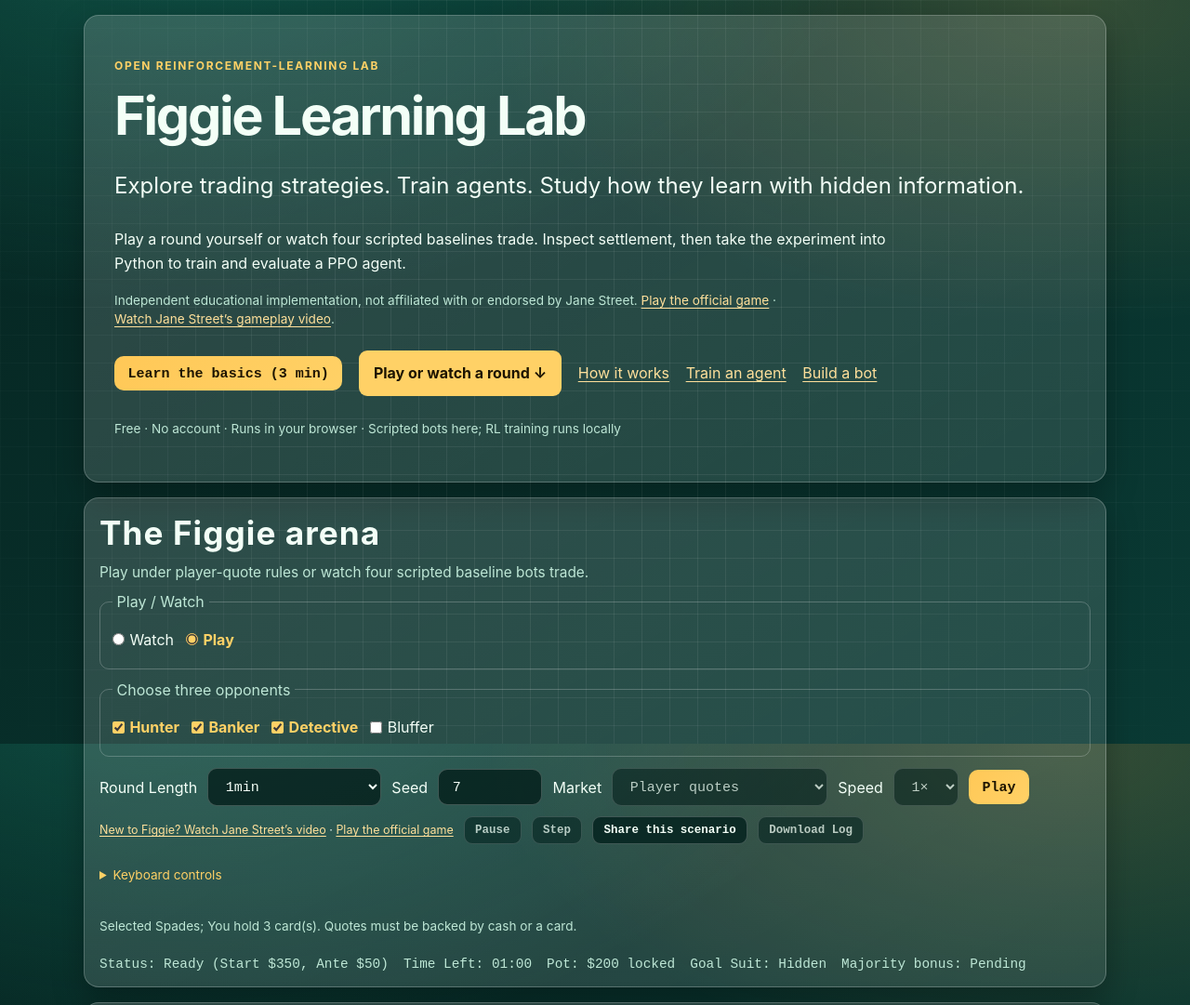
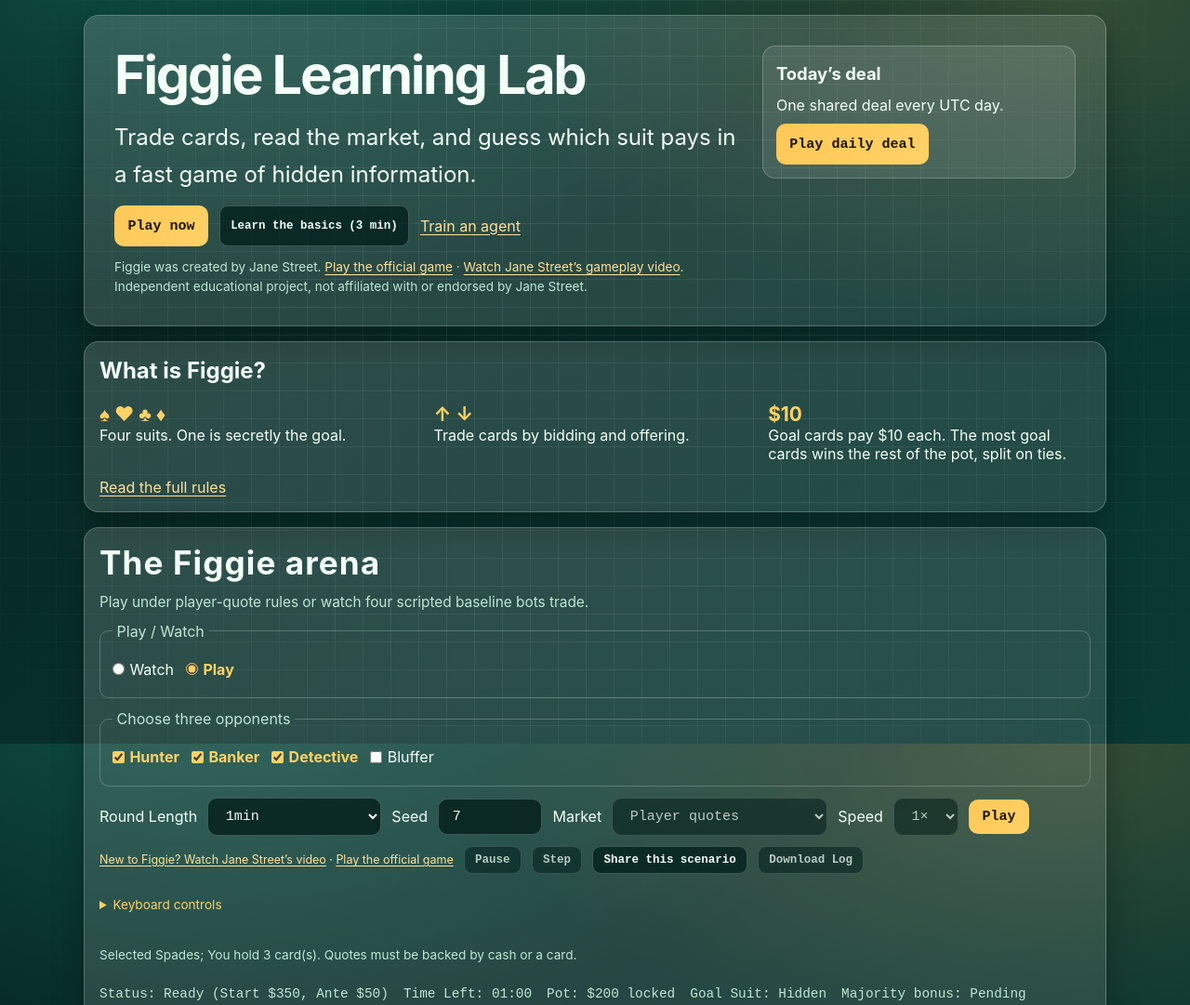
Before and after one commit to riversandrew36/figgie-rl, a website: page figgie_rl/arena/figgie_play.html in a window 1280 px wide. Shown: the top 1081 px of the page at 93% size. Drawn offline with Linux system fonts and the light colour scheme.

Commit message:
Put Play and learning paths first on the front page

```diff
--- a/figgie_rl/arena/figgie_arena.css
+++ b/figgie_rl/arena/figgie_arena.css
@@ -505,3 +505,21 @@ summary { cursor: pointer; padding: 0.8rem 0; color: var(--accent); }
   #coachTradeCards dt { color: var(--muted); }
   #coachTradeCards dd { margin: 0; text-align: right; }
 }
+
+.intro { display: grid; grid-template-columns: minmax(0, 2fr) minmax(14rem, 1fr); gap: 0.75rem 1.5rem; }
+.intro h1 { margin-top: 0; }
+.intro .lead { margin: 0; }
+.intro .entry-links { margin: 0.85rem 0 0; gap: 0.5rem 0.75rem; }
+.intro .entry-links > *, .daily-card button { display: inline-flex; align-items: center; min-height: 44px; }
+.intro .attribution { grid-column: 1 / -1; margin: 0; }
+.daily-card { align-self: start; padding: 0.85rem; background: var(--surface); border: 1px solid var(--line); border-radius: 14px; }
+.daily-card h2, .daily-card p { margin: 0 0 0.4rem; }
+.daily-card h2 { font-size: 1.15rem; }
+.figgie-quick { padding: 1rem; }
+.figgie-quick h2 { margin-top: 0; }
+.figgie-quick ul { display: grid; grid-template-columns: repeat(3, 1fr); gap: 0.8rem; list-style: none; padding: 0; }
+.figgie-quick li span { display: block; color: var(--accent); font-weight: 700; font-size: 1.3rem; }
+@media (max-width: 599px) {
+  .intro, .figgie-quick ul { grid-template-columns: 1fr; }
+  .intro .lead { font-size: 1rem; }
+}
--- a/figgie_rl/arena/figgie_lessons.js
+++ b/figgie_rl/arena/figgie_lessons.js
@@ -428,6 +428,21 @@ const arenaTeaching = (() => {
     showStep();
   }
 
+  function startFrontRound(seed) {
+    if (step >= 0) stopTutorial();
+    else if (game.running) playBtn.click();
+    playModeInput.checked = true;
+    watchModeInput.checked = false;
+    durationSelect.value = "60000";
+    seedInput.value = seed;
+    BOT_NAMES.forEach((name, index) => { byId("opponent" + name).checked = index < 3; });
+    refreshModePreview();
+    playBtn.click();
+    marketGridEl.scrollIntoView?.({ block: "start" });
+  }
+
+  byId("playNow").addEventListener("click", () => startFrontRound(Math.floor(Math.random() * 2 ** 32)));
+
   function startRealRound() {
     stopTutorial();
     durationSelect.value = "60000";
--- a/figgie_rl/arena/figgie_play.html
+++ b/figgie_rl/arena/figgie_play.html
@@ -11,20 +11,32 @@
   <a class="skip-link" href="#arena">Skip to arena</a>
   <main class="shell">
     <header class="intro panel">
-      <p class="eyebrow">OPEN REINFORCEMENT-LEARNING LAB</p>
-      <h1>Figgie Learning Lab</h1>
-      <p class="lead">Explore trading strategies. Train agents. Study how they learn with hidden information.</p>
-      <p>Play a round yourself or watch four scripted baselines trade. Inspect settlement, then take the experiment into Python to train and evaluate a PPO agent.</p>
-      <p class="small attribution">Independent educational implementation, not affiliated with or endorsed by Jane Street. <a href="https://www.figgie.com/">Play the official game</a> · <a href="https://www.youtube.com/watch?v=q2jjJudrEnc&amp;t=13s">Watch Jane Street’s gameplay video</a>.</p>
-      <nav class="entry-links" aria-label="Start exploring">
-        <button id="learnBasics" type="button">Learn the basics (3 min)</button>
-        <a class="primary-link" href="#arena">Play or watch a round ↓</a>
-        <a href="#how-it-works">How it works</a>
-        <a href="#reinforcement-learning">Train an agent</a>
-        <a href="#build-a-bot">Build a bot</a>
-      </nav>
-      <p class="small">Free · No account · Runs in your browser · Scripted bots here; RL training runs locally</p>
+      <div class="hero-pitch">
+        <h1>Figgie Learning Lab</h1>
+        <p class="lead">Trade cards, read the market, and guess which suit pays in a fast game of hidden information.</p>
+        <nav class="entry-links" aria-label="Start exploring">
+          <button id="playNow" type="button">Play now</button>
+          <button id="learnBasics" class="reset-btn" type="button">Learn the basics (3 min)</button>
+          <a href="#reinforcement-learning">Train an agent</a>
+        </nav>
+        <p id="welcomeBack" class="small" hidden></p>
+      </div>
+      <section class="daily-card" aria-labelledby="dailyTitle">
+        <h2 id="dailyTitle">Today’s deal</h2>
+        <p id="dailyStatus" aria-live="polite">One shared deal every UTC day.</p>
+        <button id="playDaily" type="button">Play daily deal</button>
+      </section>
+      <p class="small attribution">Figgie was created by Jane Street. <a href="https://www.figgie.com/">Play the official game</a> · <a href="https://www.youtube.com/watch?v=q2jjJudrEnc&amp;t=13s">Watch Jane Street’s gameplay video</a>.<br />Independent educational project, not affiliated with or endorsed by Jane Street.</p>
     </header>
+    <section class="panel figgie-quick" aria-labelledby="quick-rules">
+      <h2 id="quick-rules">What is Figgie?</h2>
+      <ul>
+        <li><span aria-hidden="true">♠ ♥ ♣ ♦</span> Four suits. One is secretly the goal.</li>
+        <li><span aria-hidden="true">↑ ↓</span> Trade cards by bidding and offering.</li>
+        <li><span aria-hidden="true">$10</span> Goal cards pay $10 each. The most goal cards wins the rest of the pot, split on ties.</li>
+      </ul>
+      <a href="#how-it-works">Read the full rules</a>
+    </section>
     <section class="hero panel" id="arena" aria-labelledby="arena-title">
       <h2 class="title" id="arena-title">The Figgie arena</h2>
       <p class="subtitle">Play under player-quote rules or watch four scripted baseline bots trade.</p>
```
Also changed, not shown: tests/browser/arena.spec.cjs (+1 -1 lines).
